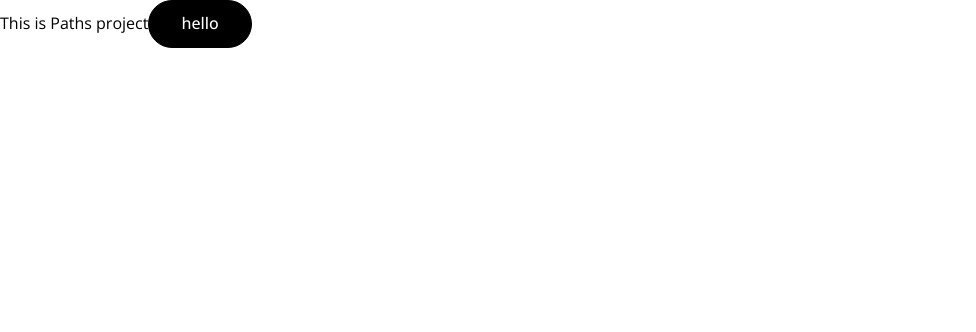
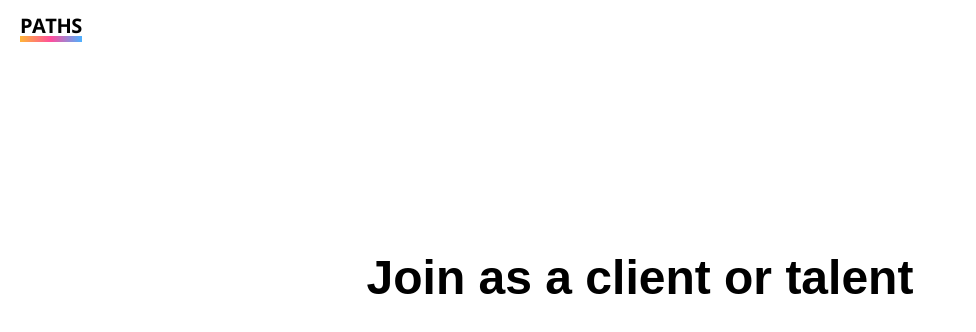
Before and after one commit to Staunchglobal/paths-hackathon, a Next.js app: page / in a window 1280 px wide. Shown: the top 332 px of the page, without its empty margins (0-976 px from the left). Built offline with nearby package versions, Linux system fonts and the light colour scheme.

Commit message:
added some styles to the main page

```diff
--- a/src/app/globals.css
+++ b/src/app/globals.css
@@ -10,3 +10,28 @@
   box-sizing: border-box;
   font-family: "Open Sans", serif;
 }
+
+.rainbow-underline {
+  position: relative;
+  text-decoration: none;
+}
+
+.rainbow-underline::after {
+  content: "";
+  position: absolute;
+  left: 0;
+  bottom: -4px;
+  width: 100%;
+  height: 4px;
+  background: linear-gradient(
+    90deg,
+    #ff0000 0%,
+    #ff8000 14%,
+    #ffff00 28%,
+    #00ff00 42%,
+    #00ffff 56%,
+    #0000ff 70%,
+    #8000ff 84%,
+    #ff0080 100%
+  );
+}
--- a/src/app/layout.tsx
+++ b/src/app/layout.tsx
@@ -13,7 +13,22 @@ export default function RootLayout({
 }>) {
   return (
     <html lang="en">
-      <body className={"text-primary-900"}>{children}</body>
+      <body className={"text-primary-900 container mx-auto"}>
+        <div className="px-5 py-3">
+          <div className="relative inline-block">
+            <h1 className="text-xl font-bold tracking-tight text-black mb-0.5">
+              PATHS
+            </h1>
+            <div
+              className="absolute bottom-0 left-0 h-1.5 w-full"
+              style={{
+                background: "linear-gradient(90deg, #FFB636, #FF4E9D, #4CB1FF)",
+              }}
+            ></div>
+          </div>
+        </div>
+        <>{children}</>
+      </body>
     </html>
   );
 }
--- a/src/app/page.tsx
+++ b/src/app/page.tsx
@@ -1,12 +1,9 @@
-import { Button } from "@/components/Button";
-
 export default function Home() {
   return (
-    <div className="min-h-screen ">
-      This is Paths project
-      <Button variant={"black"} size="lg">
-        {"hello"}
-      </Button>
+    <div className="flex justify-center items-center mt-[200px]">
+      <h1 className="text-5xl font-extrabold" style={{ fontFamily: "Arial" }}>
+        Join as a client or talent
+      </h1>
     </div>
   );
 }
--- a/src/components/Button.tsx
+++ b/src/components/Button.tsx
@@ -59,7 +59,7 @@ const Button = React.forwardRef<HTMLButtonElement, ButtonProps>(
       <Comp
         className={cn(
           buttonVariants({ variant, size, className }),
-          loading && "cursor-not-allowed opacity-70"
+          loading && "cursor-not-allowed"
         )}
         ref={ref}
         disabled={loading || disabled}
```
